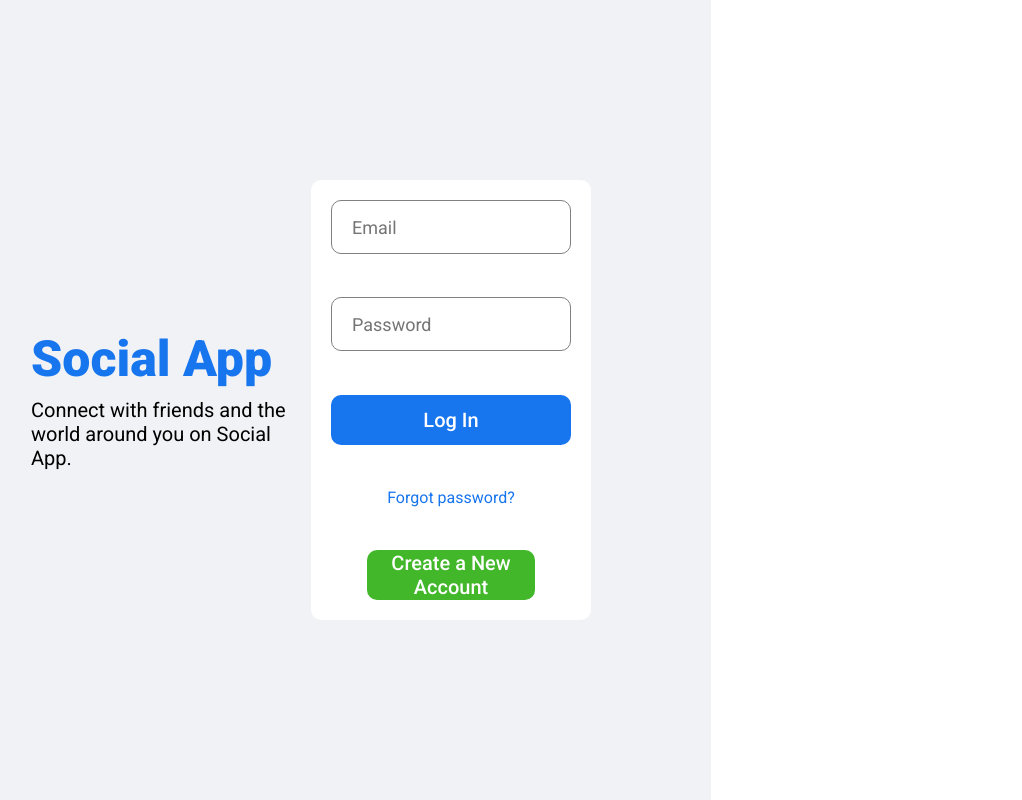
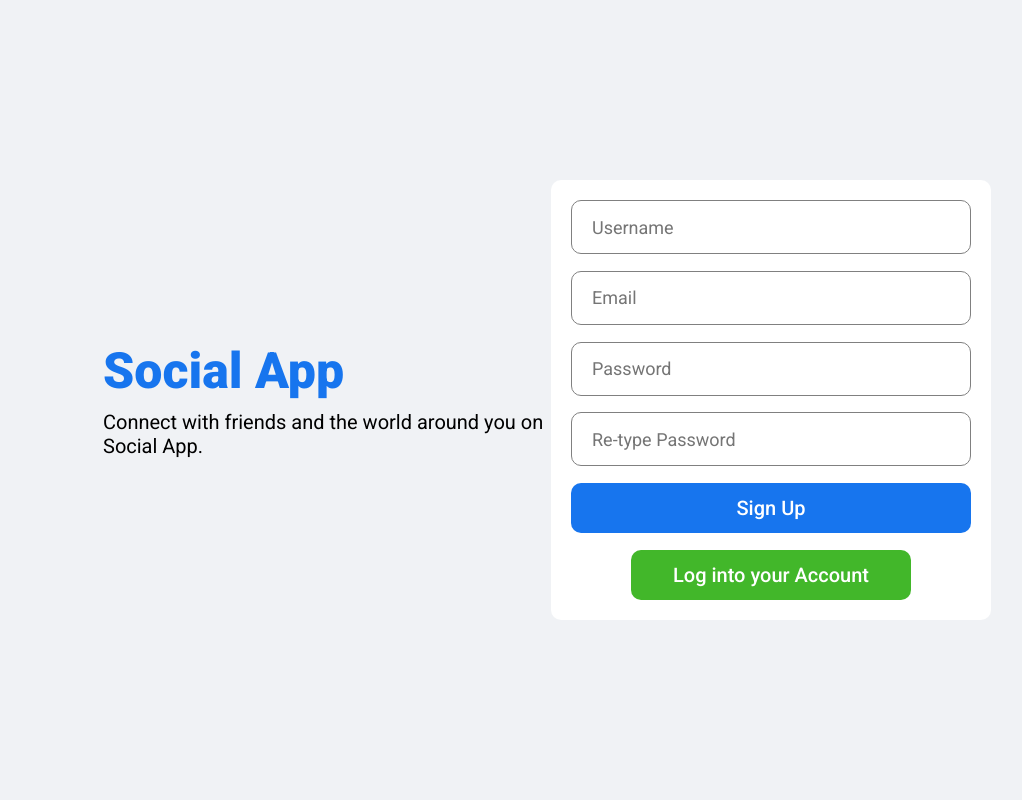
Before and after one commit to ozng/socialapp---React, a React (Create React App) app: page / in a window 1280 px wide. Shown: the whole page, without its empty margins (89-1111 px from the left). Built offline with nearby package versions, Linux system fonts and the light colour scheme.

Commit message:
Register user + Style changes login+Register

```diff
--- a/src/App.js
+++ b/src/App.js
@@ -13,7 +13,7 @@ function App() {
   return (
     <BrowserRouter>
       <Routes>
-        <Route path="/" element={user ? <Home /> : <Login />} />
+        <Route path="/" element={user ? <Home /> : <Register />} />
         <Route path="/login" element={user ? <Navigate to="/" replace={true} /> : <Login />} />
         <Route path="/register" element={user ? <Navigate to="/" replace={true} /> : <Register />} />
         <Route path="/profile/:username" element={<Profile />} />
--- a/src/pages/login/Login.jsx
+++ b/src/pages/login/Login.jsx
@@ -16,8 +16,6 @@ export default function Login() {
     );
     e.preventDefault();
   };
-
-  console.log(user);
 
   return (
     <div className="login">
--- a/src/pages/login/login.css
+++ b/src/pages/login/login.css
@@ -1,5 +1,4 @@
 .login {
-  width: 100vh;
   height: 100vh;
   background-color: #f0f2f5;
   display: flex;
@@ -33,6 +32,7 @@
 }
 
 .loginBox {
+  width: 400px;
   height: 300px;
   padding: 20px;
   background-color: white;
--- a/src/pages/register/Register.jsx
+++ b/src/pages/register/Register.jsx
@@ -1,34 +1,82 @@
 import "./register.css";
+import { useRef } from "react";
+import axios from "axios";
+import { useNavigate } from "react-router-dom";
 
 export default function Register() {
+  const username = useRef();
+  const email = useRef();
+  const password = useRef();
+  const reTypePassword = useRef();
+  const navigate = useNavigate();
+
+  const handleClick = async (e) => {
+    e.preventDefault();
+    if (reTypePassword.current.value !== password.current.value) {
+      reTypePassword.current.setCustomValidity("Passwords not matching");
+    } else {
+      const user = {
+        username: username.current.value,
+        email: email.current.value,
+        password: password.current.value,
+      };
+      try {
+        await axios.post("/auth/register", user);
+        navigate("/login");
+      } catch (err) {
+        console.log(err);
+      }
+    }
+  };
+
   return (
-    <div className="login">
-      <div className="loginWrapper">
-        <div className="loginLeft">
-          <h3 className="loginLogo">Social App</h3>
-          <span className="loginDesc">
+    <div className="register">
+      <div className="registerWrapper">
+        <div className="registerLeft">
+          <h3 className="registerLogo">Social App</h3>
+          <span className="registerDesc">
             Connect with friends and the world around you on Social App.
           </span>
         </div>
-        <div className="loginRight">
-          <div className="loginBox">
-            <input placeholder="Username" type="text" className="loginInput" />
-            <input placeholder="Email" type="email" className="loginInput" />
+        <div className="registerRight">
+          <form onSubmit={handleClick} className="registerBox">
+            <input
+              placeholder="Username"
+              required
+              ref={username}
+              type="text"
+              className="registerInput"
+            />
+            <input
+              placeholder="Email"
+              required
+              ref={email}
+              type="email"
+              className="registerInput"
+            />
             <input
               placeholder="Password"
+              ref={password}
               type="password"
-              className="loginInput"
+              className="registerInput"
+              required
+              minLength={6}
             />
             <input
               placeholder="Re-type Password"
+              ref={reTypePassword}
               type="password"
-              className="loginInput"
+              className="registerInput"
+              required
+              minLength={6}
             />
-            <button className="loginButton">Sign Up</button>
-            <button className="loginRegisterButton">
+            <button type="submit" className="registerButton">
+              Sign Up
+            </button>
+            <button className="registerRegisterButton">
               Log into your Account
             </button>
-          </div>
+          </form>
         </div>
       </div>
     </div>
--- a/src/pages/register/register.css
+++ b/src/pages/register/register.css
@@ -1,5 +1,4 @@
-.login {
-  width: 100vh;
+.register {
   height: 100vh;
   background-color: #f0f2f5;
   display: flex;
@@ -7,32 +6,33 @@
   justify-content: center;
 }
 
-.loginWrapper {
+.registerWrapper {
   width: 70%;
   height: 70%;
   display: flex;
 }
 
-.loginLeft,
-.loginRight {
+.registerLeft,
+.registerRight {
   flex: 1;
   display: flex;
   flex-direction: column;
   justify-content: center;
 }
 
-.loginLogo {
+.registerLogo {
   font-size: 50px;
   font-weight: 800;
   color: #1775ee;
   margin-bottom: 10px;
 }
 
-.loginDesc {
+.registerDesc {
   font-size: 20px;
 }
 
-.loginBox {
+.registerBox {
+  width: 400px;
   height: 400px;
   padding: 20px;
   background-color: white;
@@ -42,7 +42,7 @@
   justify-content: space-between;
 }
 
-.loginInput {
+.registerInput {
   height: 50px;
   border-radius: 10px;
   border: 1px solid grey;
@@ -50,11 +50,11 @@
   padding-left: 20px;
 }
 
-.loginInput:focus {
+.registerInput:focus {
   outline: none;
 }
 
-.loginButton {
+.registerButton {
   height: 50px;
   border-radius: 10px;
   border: none;
@@ -65,7 +65,7 @@
   cursor: pointer;
 }
 
-.loginRegisterButton {
+.registerRegisterButton {
   width: 70%;
   align-self: center;
   height: 50px;
```
